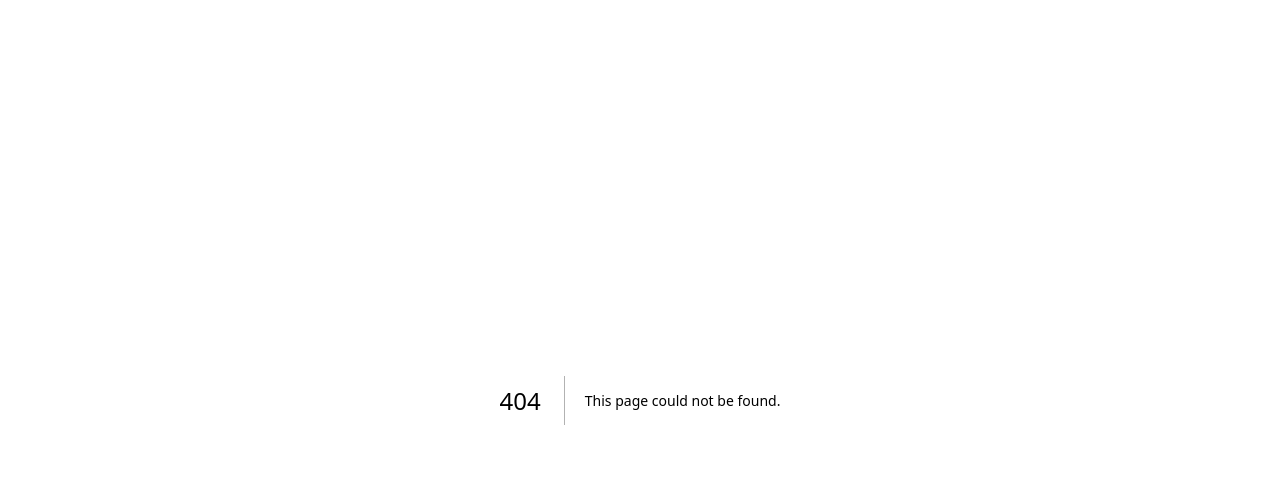
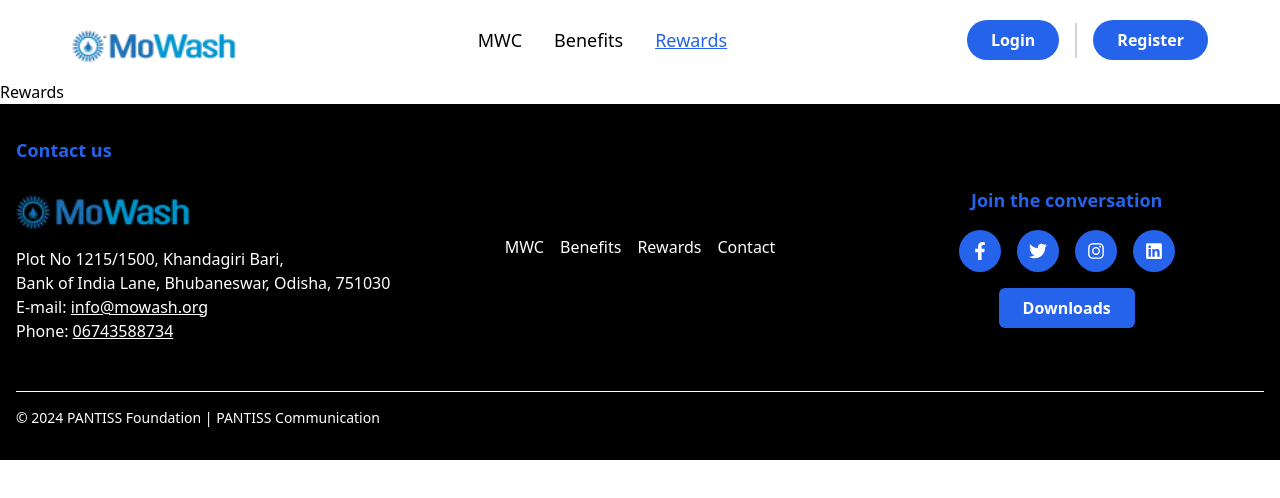
Before and after one commit to devpantiss/mowash-service, a Next.js app: page /rewards in a window 1280 px wide. Before the commit this address had no page. Shown: the top 498 px of the page. Built offline with nearby package versions, Linux system fonts and the light colour scheme.

Commit message:
added pagesrewards and benefits

```diff
--- a/src/components/common/Header.tsx
+++ b/src/components/common/Header.tsx
@@ -1,8 +1,10 @@
 import Link from 'next/link';
 import { useState, useEffect } from 'react';
+import { useRouter } from 'next/router';
 
 const Header = () => {
   const [isScrolled, setIsScrolled] = useState(false);
+  const router = useRouter();
 
   // Scroll event listener to toggle Header background color
   useEffect(() => {
@@ -35,13 +37,13 @@ const Header = () => {
 
         {/* Navigation Links */}
         <div className="hidden md:flex space-x-8 text-lg font-medium">
-          <a href="#" className="hover:underline hover:text-blue-600 transition duration-300">
+          <a href="/" className={`hover:underline hover:text-blue-600 transition ${router.pathname === "/" ? 'text-blue-600 underline' : ''}  duration-300`}>
             MWC
           </a>
-          <a href="#" className="hover:underline hover:text-blue-600 transition duration-300">
+          <a href="/benefits" className={`hover:underline hover:text-blue-600 transition ${router.pathname === "/benefits" ? 'text-blue-600 underline' : ''}  duration-300`}>
             Benefits
           </a>
-          <a href="#" className="hover:underline hover:text-blue-600 transition duration-300">
+          <a href="/rewards" className={`hover:underline hover:text-blue-600 transition ${router.pathname === "/rewards" ? 'text-blue-600 underline' : ''}  duration-300`}>
             Rewards
           </a>
         </div>
--- /dev/null
+++ b/src/pages/benefits.tsx
@@ -0,0 +1,14 @@
+import Benefit from '@/screens/Benefit';
+import React from 'react';
+
+const benefits = () => {
+  return (
+    <>
+      <div>
+        <Benefit />
+      </div>
+    </>
+  );
+};
+
+export default benefits;
--- /dev/null
+++ b/src/pages/rewards.tsx
@@ -0,0 +1,12 @@
+import Rewards from '@/screens/Rewards';
+import React from 'react';
+
+const rewards = () => {
+  return (
+    <>
+        <Rewards />
+    </>
+  );
+};
+
+export default rewards;
--- /dev/null
+++ b/src/screens/Benefit.tsx
@@ -0,0 +1,15 @@
+import Footer2 from '@/components/common/Footer';
+import Header from '@/components/common/Header';
+import React from 'react';
+
+const Benefit = () => {
+  return (
+    <div>
+        <Header />
+      <h1>Benefits</h1>
+      <Footer2 />
+    </div>
+  );
+};
+
+export default Benefit;
--- /dev/null
+++ b/src/screens/Rewards.tsx
@@ -0,0 +1,15 @@
+import Footer2 from "@/components/common/Footer";
+import Header from "@/components/common/Header";
+import React from "react";
+
+const Rewards = () => {
+  return (
+    <div>
+      <Header />
+      <h1>Rewards</h1>
+      <Footer2 />
+    </div>
+  );
+};
+
+export default Rewards;
```
